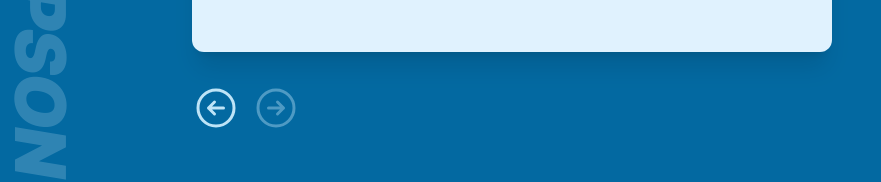
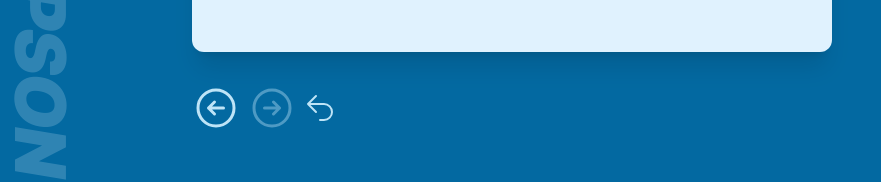
Before and after one commit to garrett-thompson/garrett-thompson.dev, a Next.js app: page / in a window 1280 px wide. Both pictures are taken after a click on the item 1152 px from the left and 504 px from the top of the page. Shown: the part 596-778 px from the top of the page, without its empty margins (0-881 px from the left). Built offline with nearby package versions, Linux system fonts and the light colour scheme.

Commit message:
add back button with css variables

```diff
--- a/components/card/card-stack.tsx
+++ b/components/card/card-stack.tsx
@@ -20,14 +20,6 @@ interface CardStackProps {
 }
 export const CardStack = ({ children, className }: CardStackProps) => {
   const [cardPosition, setCardPosition] = React.useState(0);
-  const nextCard = () => {
-    setCardPosition((state) =>
-      state < children.length - 1 ? state + 1 : state
-    );
-  };
-  const prevCard = () => {
-    setCardPosition((state) => (state > 0 ? state - 1 : state));
-  };
 
   return (
     <div className={classNames("flex flex-col justify-between", className)}>
@@ -76,8 +68,7 @@ export const CardStack = ({ children, className }: CardStackProps) => {
         })}
       </ul>
       <CardStackControls
-        onNext={nextCard}
-        onPrev={prevCard}
+        setCardPosition={setCardPosition}
         cardPosition={cardPosition}
         numberOfCards={children.length}
       />
--- /dev/null
+++ b/components/card/controls.module.scss
@@ -0,0 +1,4 @@
+.controls {
+  --controls-enabled-blue: rgba(190, 228, 247, 1);
+  --controls-disabled-blue: rgba(190, 228, 247, 0.4);
+}
--- a/components/card/controls.tsx
+++ b/components/card/controls.tsx
@@ -1,32 +1,41 @@
 import { motion } from "framer-motion";
 import classNames from "classnames";
+import styles from "./controls.module.scss";
 
 interface CardStackControlsProps {
   className?: string;
-  onNext: () => void;
-  onPrev: () => void;
+  setCardPosition: React.Dispatch<React.SetStateAction<number>>;
   cardPosition: number;
   numberOfCards: number;
 }
+
 export const CardStackControls = ({
   className,
-  onNext,
-  onPrev,
+  setCardPosition,
   cardPosition,
   numberOfCards,
-}: CardStackControlsProps) => (
-  <div className={classNames("flex z-10", className)}>
-    <LeftArrowButton
-      className="mr-3"
-      enabled={cardPosition > 0}
-      onClick={onPrev}
-    />
-    <RightArrowButton
-      enabled={cardPosition < numberOfCards - 1}
-      onClick={onNext}
-    />
-  </div>
-);
+}: CardStackControlsProps) => {
+  const atBeginning = cardPosition === 0;
+  const atEnd = cardPosition === numberOfCards - 1;
+
+  const nextCard = () => {
+    setCardPosition((state) => (state < numberOfCards - 1 ? state + 1 : state));
+  };
+  const prevCard = () => {
+    setCardPosition((state) => (state > 0 ? state - 1 : state));
+  };
+  const backToBeginning = () => setCardPosition(0);
+
+  return (
+    <div
+      className={classNames("flex z-10 gap-x-2", styles.controls, className)}
+    >
+      <LeftArrowButton enabled={!atBeginning} onClick={prevCard} />
+      <RightArrowButton enabled={!atEnd} onClick={nextCard} />
+      {atEnd ? <BackToBeginningButton onClick={backToBeginning} /> : null}
+    </div>
+  );
+};
 
 interface ButtonProps {
   enabled: boolean;
@@ -38,10 +47,10 @@ type ButtonVariant = "enabled" | "disabled";
 
 const buttonVariants: Record<ButtonVariant, any> = {
   enabled: {
-    color: "rgba(190 228 247 1)",
+    color: "var(--controls-enabled-blue)",
   },
   disabled: {
-    color: "rgba(190 228 247 .4)",
+    color: "var(--controls-disabled-blue)",
   },
 };
 
@@ -106,3 +115,31 @@ const RightArrowButton = ({ enabled, onClick, className }: ButtonProps) => {
     </button>
   );
 };
+
+const BackToBeginningButton = ({
+  onClick,
+  className,
+}: Omit<ButtonProps, "enabled">) => (
+  <button
+    onClick={onClick}
+    className={classNames(
+      "text-[color:var(--controls-enabled-blue)]",
+      className
+    )}
+  >
+    <motion.svg
+      xmlns="http://www.w3.org/2000/svg"
+      fill="none"
+      viewBox="0 0 24 24"
+      strokeWidth={1.5}
+      stroke="currentColor"
+      className="w-8 h-8"
+    >
+      <path
+        strokeLinecap="round"
+        strokeLinejoin="round"
+        d="M9 15L3 9m0 0l6-6M3 9h12a6 6 0 010 12h-3"
+      />
+    </motion.svg>
+  </button>
+);
```
Also changed, not shown: 1 other file (tests, documents, lock files or other folders).
